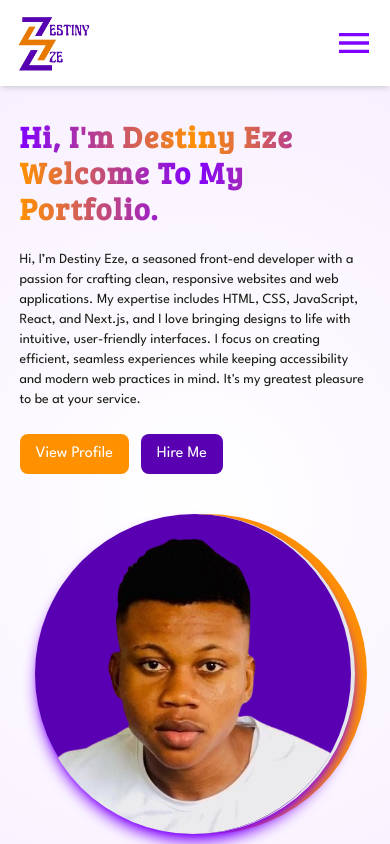
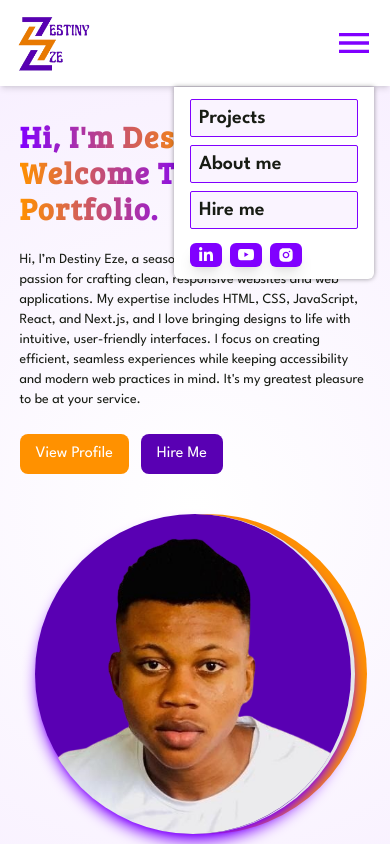
Before and after one commit to Destycoco/portfolio, a Next.js app: page / in a window 390 px wide. Both pictures are taken after a click on the icon 354 px from the left and 42 px from the top of the page. Shown: the top 844 px of the page. Built offline with nearby package versions, Linux system fonts and the light colour scheme.

Commit message:
implemented the mobile nav feature

```diff
--- a/app/globals.css
+++ b/app/globals.css
@@ -25,7 +25,6 @@ html {
 body {
   color: var(--foreground);
   background: var(--background);
-
   font-family: 'League Spartan', sans-serif;
 }
 .main {
--- a/components/accessories/mediabox.jsx
+++ b/components/accessories/mediabox.jsx
@@ -1,7 +1,7 @@
-const MediaBox = ({ children, className }) => {
+const MediaBox = ({ children, className, }) => {
   return (
     <div
-      className={`shadow-lg rounded-md px-3 py-2 w-fit cursor-pointer bg-brandPurple ${className}`}
+      className={`shadow-lg rounded-md w-fit cursor-pointer bg-brandPurple ${className}`}
     >
       {children}
     </div>
--- a/components/feed/feed.jsx
+++ b/components/feed/feed.jsx
@@ -4,7 +4,10 @@ import P from '../fonts/paragraph';
 import Button from '../accessories/button';
 import Reveal from '../anime/reveal';
 import Typed from '../typing/typing';
+import { useRouter } from 'next/navigation';
+import Link from 'next/link';
 const Feed = () => {
+  const router = useRouter();
   return (
     <div className="w-full pt-8 pb-2 mt-[5.4rem]">
       <div className="md:flex justify-center items-center gap-5 md:w-[80%] w-[90%]  m-auto">
@@ -32,8 +35,17 @@ const Feed = () => {
           </Reveal>
 
           <div className="flex gap-3">
-            <Button className="w-fit bg-brandOrange">View Profile</Button>
-            <Button className="w-fit bg-darkPurple">Hire Me</Button>
+            <a href={'#profile'}>
+              <Button className="w-fit bg-brandOrange hover:transform hover:-translate-y-1 transition-all ease-in active:translate-y-1">
+                View Profile
+              </Button>
+            </a>
+            <a href="#contact-me">
+              <Button className="w-fit bg-darkPurple hover:transform hover:-translate-y-1 transition-all ease-in active:translate-y-1">
+                {' '}
+                Hire Me
+              </Button>
+            </a>
           </div>
         </div>
         <div className="relative basis-[48%] h-[400px] flex justify-center items-center">
--- a/components/navbar/nav.jsx
+++ b/components/navbar/nav.jsx
@@ -14,6 +14,10 @@ import { useEffect, useState } from 'react';
 
 const NavBar = () => {
   const [isScrolled, setIsScrolled] = useState(false);
+  const [isShowNav, setIsShowNav] = useState(false);
+  const toggleNav = () => {
+    setIsShowNav((prev) => !prev);
+  };
   useEffect(() => {
     const checkScroll = () => {
       const scrolled = window.scrollY > 0;
@@ -73,17 +77,17 @@ const NavBar = () => {
         </div>
         <div className="flex items-center gap-2 max-md:hidden">
           <div className="flex items-center gap-2">
-            <MediaBox>
+            <MediaBox className={'py-2 px-3'}>
               <Link href={'https://www.linkedin.com/in/destiny2000/'}>
                 <FaLinkedinIn className="text-white" />
               </Link>
             </MediaBox>
-            <MediaBox>
+            <MediaBox className={'py-2 px-3'}>
               <Link href={''}>
                 <BsYoutube className="text-white" />
               </Link>
             </MediaBox>
-            <MediaBox>
+            <MediaBox className={'py-2 px-3'}>
               <Link href={''}>
                 <RiInstagramFill className="text-white" />
               </Link>
@@ -92,11 +96,62 @@ const NavBar = () => {
           <Button className="bg-brandOrange">Download Resume</Button>
         </div>
         {/*Mobeile Nav*/}
-        <div className="md:hidden">
+        <div className="md:hidden relative text-right w-[50%] justify-end flex">
           <MdOutlineMenu
             size={40}
-            className="cursor-pointer text-brandPurple"
+            className="cursor-pointer text-brandPurple "
+            onClick={toggleNav}
           />
+          {isShowNav && (
+            <div className="absolute top-full mt-6 shadow text-left py-3 px-4 flex flex-col gap-2 rounded-br-md rounded-bl-md right-0 w-full min-w-[200px] bg-white">
+              <a
+                href={'#projects'}
+                className=" "
+                onClick={() => setIsShowNav(false)}
+              >
+                <div className="font-semibold text-xl text-brandBlack border border-brandPurple hover:text-white w-full py-1 px-2 rounded-sm  hover:bg-brandPurple bg-[#faf4ff]">
+                  Projects
+                </div>
+              </a>
+              <a
+                href={'#profile'}
+                className=" "
+                onClick={() => setIsShowNav(false)}
+              >
+                <div className="font-semibold text-xl text-brandBlack border border-brandPurple hover:text-white w-full py-1 px-2 rounded-sm hover:bg-brandPurple bg-[#faf4ff]">
+                  About me
+                </div>
+              </a>
+              <a
+                href={'#contact-me'}
+                className=" "
+                onClick={() => setIsShowNav(false)}
+              >
+                <div className="font-semibold text-xl text-brandBlack border border-brandPurple hover:text-white w-full py-1 px-2 rounded-sm hover:bg-brandPurple bg-[#faf4ff]">
+                  Hire me
+                </div>
+              </a>
+              <div className="flex items-center gap-2 mt-[6px]">
+                <MediaBox className={'py-1 px-2 hover:bg-brandOrange'}>
+                  <Link href={'https://www.linkedin.com/in/destiny2000/'}>
+                    <FaLinkedinIn className="text-white " />
+                  </Link>
+                </MediaBox>
+                <MediaBox className={'py-1 px-2 hover:bg-brandOrange'}>
+                  <Link href={''}>
+                    <BsYoutube className="text-white" />
+                  </Link>
+                </MediaBox>
+                <MediaBox className={'py-1 px-2 hover:bg-brandOrange'}>
+                  <Link href={''}>
+                    <RiInstagramFill className="text-white" />
+                  </Link>
+                </MediaBox>
+              </div>
+            </div>
+          )}
+
+          {/* </div> */}
         </div>
       </div>
     </div>
```
